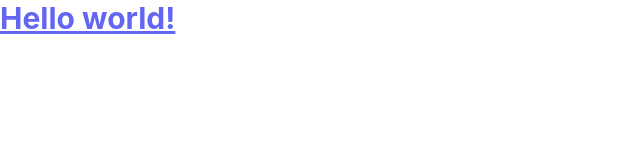
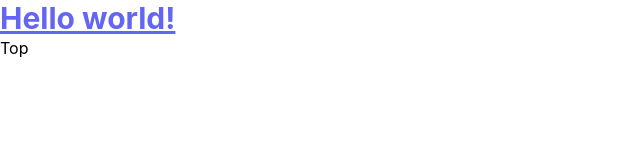
Before and after one commit to hangyuCho/tailwindcss-react, a React (Create React App) app: page / in a window 1280 px wide. Shown: the top 160 px of the page, without its empty margins (0-640 px from the left). Built offline with nearby package versions, Linux system fonts and the light colour scheme.

Commit message:
fix : add eslint

```diff
--- a/src/App.tsx
+++ b/src/App.tsx
@@ -1,10 +1,14 @@
 import "./App.css";
+import Top from "./components/home/top.tsx";
 
 function App() {
   return (
-    <h1 className="text-3xl font-bold underline text-indigo-500">
-      Hello world!
-    </h1>
+    <>
+      <h1 className="text-3xl font-bold underline text-indigo-500">
+        Hello world!
+      </h1>
+      <Top />
+    </>
   );
 }
 
--- a/src/components/home/top.tsx
+++ b/src/components/home/top.tsx
@@ -0,0 +1,5 @@
+function Top() {
+  return <h1>Top</h1>;
+}
+
+export default Top;
```
Also changed, not shown: package.json (+10 -1 lines), .eslintrc.js (added), 1 other file (tests, documents, lock files or other folders).
